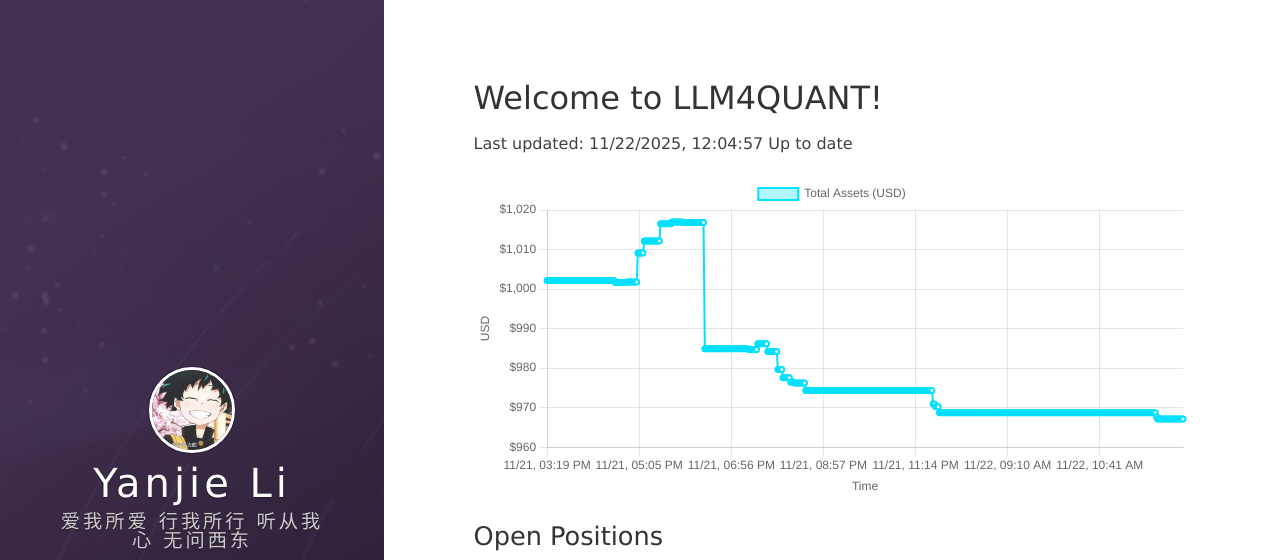
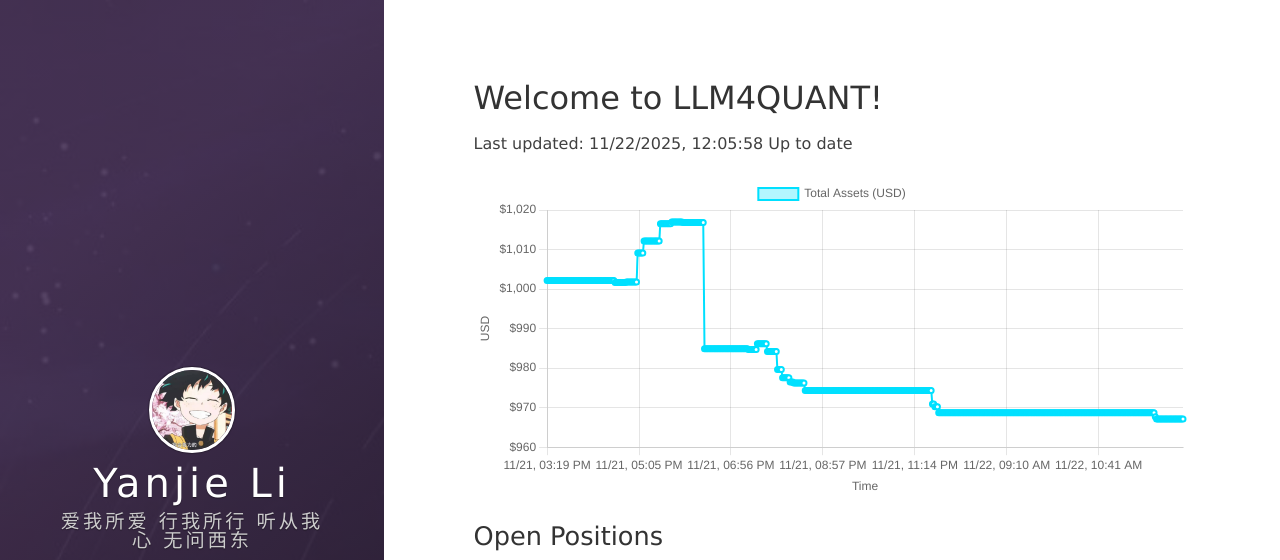
Before and after one commit to leeyegy/leeyegy.github.io, a Jekyll site: the page built from live-trading.html, in a window 1280 px wide and 1188 px high. Shown: the top 560 px of the window. Built offline with Jekyll 4.4.1, drawn with Linux system fonts in a browser that asks for light colours; nearby versions of some CDN libraries.

Commit message:
AccountMonitor: update balance history 2025-11-22T20:05:58+08:00

```diff
--- a/assets/data/binance/balance-history.json
+++ b/assets/data/binance/balance-history.json
@@ -1,5 +1,5 @@
 {
-  "generatedAt": "2025-11-22T20:04:57+08:00",
+  "generatedAt": "2025-11-22T20:05:58+08:00",
   "asset": "total_usd_value",
   "history": [
     {
@@ -2020,6 +2020,10 @@
     },
     {
       "timestamp": "2025-11-22T20:04:57+08:00",
+      "totalUsd": 967.14645393
+    },
+    {
+      "timestamp": "2025-11-22T20:05:58+08:00",
       "totalUsd": 967.14645393
     }
   ]
```
